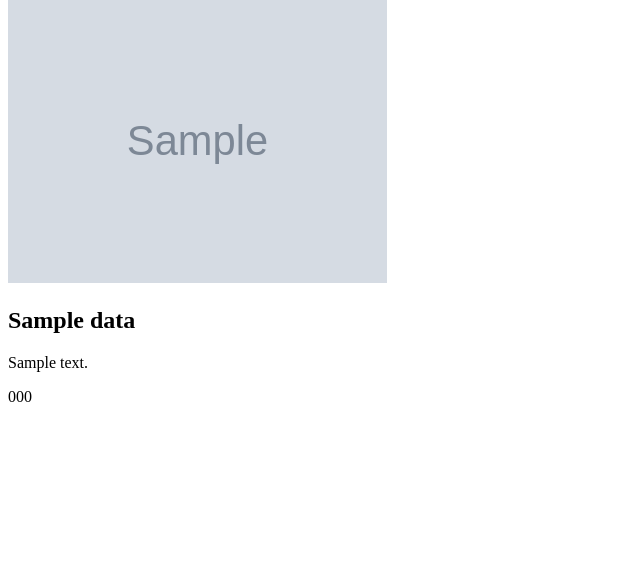
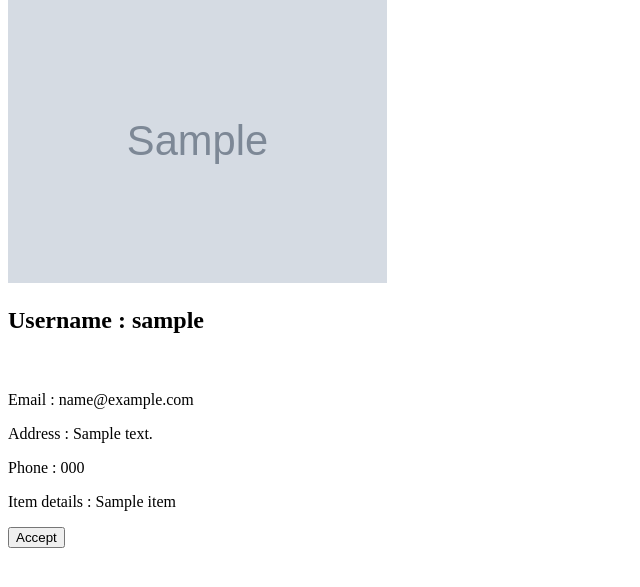
Before and after one commit to kundan-jadhav2001/TheDonateBox, a Django app: template thedonatebox/templates/customizedadmin.html in a window 1280 px wide. Shown: the part 81-668 px from the top of the page, without its empty margins (0-640 px from the left). Run offline with Django 4.2, Linux system fonts and the light colour scheme; the template is opened without the code that fills it: most values are stand-ins (such as "Sample title", 1, 10 or a date in 2020); grey boxes marked "Sample" are stand-in pictures.

Commit message:
added accept button to customized admin

```diff
--- a/thedonatebox/main/urls.py
+++ b/thedonatebox/main/urls.py
@@ -16,6 +16,7 @@ urlpatterns = [
 
     path('forgotpass', views.forgotpass, name='forgotpass'),
     path('setnewpass', views.setnewpass, name='setnewpass'),
+    path("acceptitem", views.acceptitem, name="acceptitem")
 
 
 
--- a/thedonatebox/templates/customizedadmin.html
+++ b/thedonatebox/templates/customizedadmin.html
@@ -9,6 +9,7 @@
 <body>
     <h1>Admin Panel</h1>
     {% for data in tempArr %}
+        <form action="{% url 'acceptitem'%}" method="post">{% csrf_token %}
             <div class="card_container">
                     <div class="card">
                             <div>
@@ -17,18 +18,31 @@
                     </div>
                     <div class="content">
                         <div>
-                    <h2>{{data.name}}</h2>
+                            <h2>Username : {{data.username}}</h2>
                         </div>
                         <div>
-                    <p>{{data.address}}</p>
+                            <input style="visibility: hidden;" value={{data.email}} name="email">
+                            <p>Email : {{data.email}}</p>
                         </div>
                         <div>
-                    <p>{{data.phone}}</p>
+                            <p>Address : {{data.address}}</p>
+                        </div>
+                        <div>
+                            <p>Phone : {{data.phone}}</p>
+                        </div>
+                        <div>
+                            <p>Item details : {{data.item}}</p>
+                        </div>
+                        <div>
+                            <button type="submit">Accept</button>
+                            <input style="visibility: hidden;" value={{data.item}} name="item">
                         </div>
 
                     </div>
+                    <br>
 
             </div>
+        </form>
     {% endfor %}
 </body>
 </html>
```
Also changed, not shown: thedonatebox/main/views.py (+40 -7 lines). Lines whose indentation alone changed are shown as unchanged.
